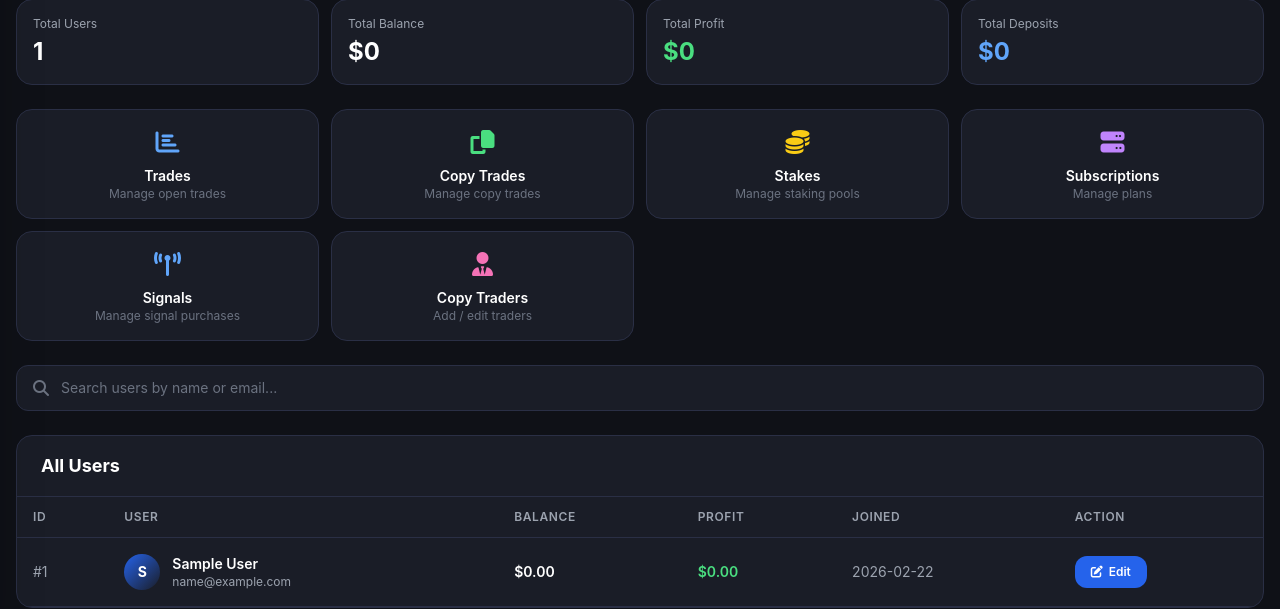
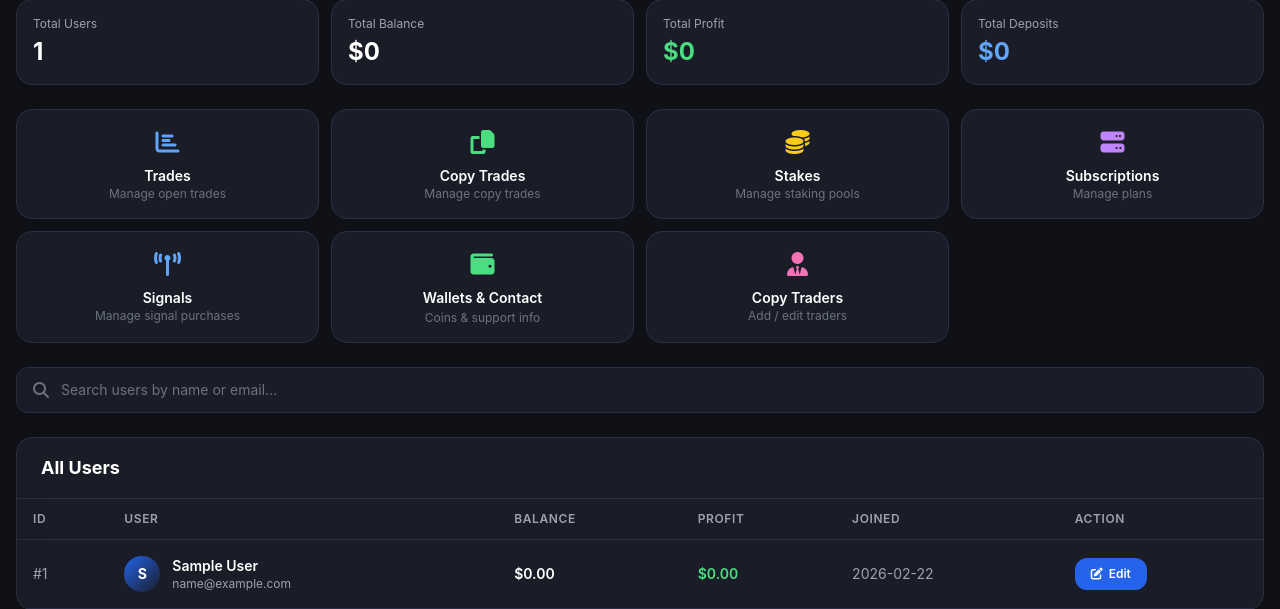
Before and after one commit to YWHNTUC7/Klevaedge-final1, a Flask app: page /admin in a window 1280 px wide. Shown: the part 173-782 px from the top of the page. Run offline with Flask 3, Linux system fonts and the light colour scheme; the visitor is signed in with stand-in values (Sample User, id 1); data comes from the database, SQL or seed files in the repository; data that the repository does not hold is empty; parts of the project's set-up code (start-up, migrations or seed data) failed here and were passed over; some libraries are stand-ins or nearby versions.

Commit message:
Add Wallets & Contact link to dashboard

```diff
--- a/templates/admin/dashboard.html
+++ b/templates/admin/dashboard.html
@@ -61,6 +61,11 @@
             <i class="fas fa-broadcast-tower text-2xl text-blue-400 mb-2 block"></i>
             <p class="text-white font-semibold text-sm">Signals</p>
             <p class="text-gray-500 text-xs">Manage signal purchases</p>
+        </a>
+        <a href="{{ url_for('admin_wallets') }}" class="bg-dark-card border border-dark-border hover:border-green-500 rounded-2xl p-4 text-center transition group">
+            <i class="fas fa-wallet text-2xl text-green-400 mb-2 block group-hover:scale-110 transition-transform"></i>
+            <p class="text-white font-semibold text-sm">Wallets & Contact</p>
+            <p class="text-gray-500 text-xs mt-0.5">Coins & support info</p>
         </a>
         <a href="{{ url_for('admin_traders') }}" class="bg-dark-card border border-dark-border hover:border-primary-500 rounded-2xl p-4 text-center transition group">
             <i class="fas fa-user-tie text-2xl text-pink-400 mb-2 block"></i>
```
